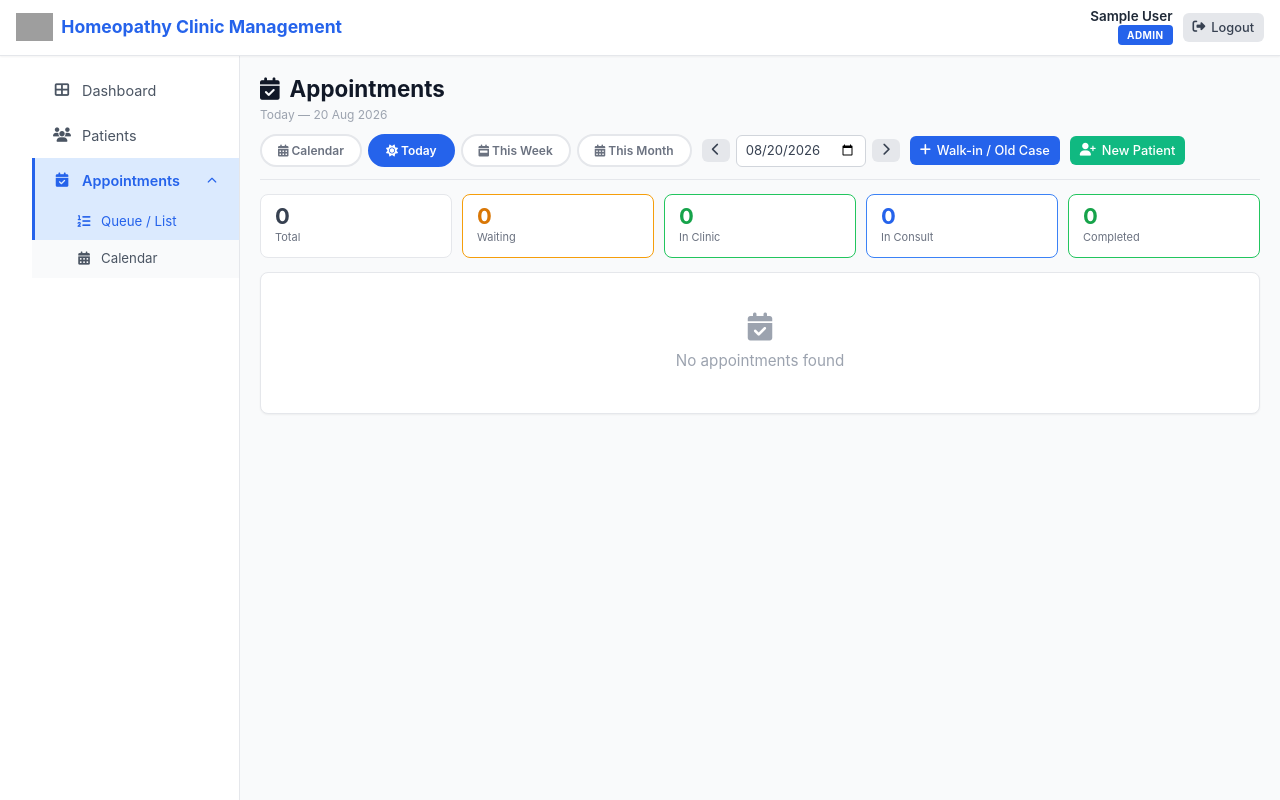
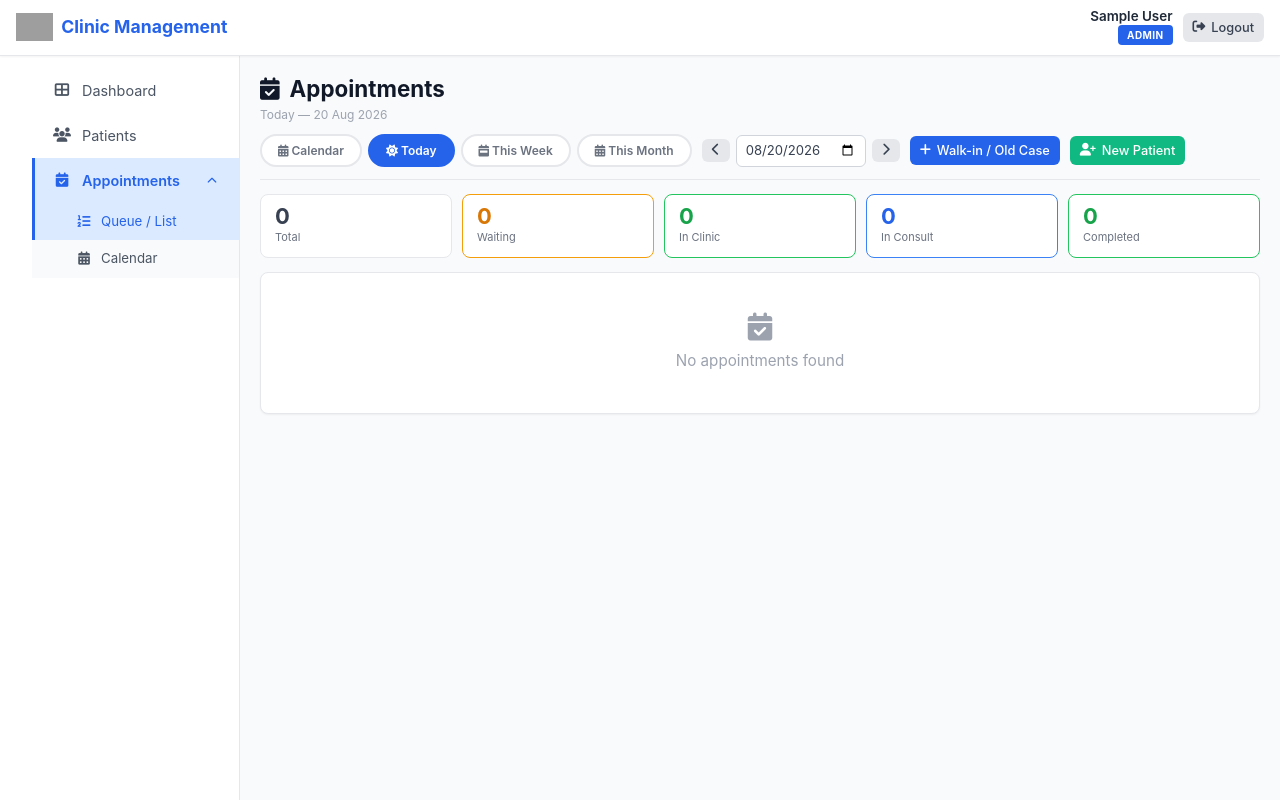
Before and after one commit to silverwebbuzz/ehcli_demo, a PHP site: page /app/queue in a window 1280 px wide. Run offline with PHP 8.4, Linux system fonts and the light colour scheme; the visitor is signed in with stand-in values (Sample User, id 1); data that the repository does not hold is empty; some libraries are stand-ins or nearby versions; grey boxes are pictures that could not be loaded.

Commit message:
rename app to Clinic Management
Co-Authored-By: Claude Opus 5 <noreply@anthropic.com>

```diff
--- a/views/auth/login.php
+++ b/views/auth/login.php
@@ -3,7 +3,7 @@
 <head>
     <meta charset="UTF-8">
     <meta name="viewport" content="width=device-width, initial-scale=1.0">
-    <title>Login - Homeopathy Clinic Management</title>
+    <title>Login - Clinic Management</title>
     <link href="https://cdn.jsdelivr.net/npm/bootstrap@5.3.0/dist/css/bootstrap.min.css" rel="stylesheet">
     <link href="https://cdnjs.cloudflare.com/ajax/libs/font-awesome/6.4.0/css/all.min.css" rel="stylesheet">
      <link rel="manifest" href="/manifest.json">
--- a/views/layout.php
+++ b/views/layout.php
@@ -57,8 +57,8 @@
                     <i class="fas fa-bars"></i>
                 </button>
                 <a href="<?php echo $isAsstDoctor ? '/queue' : '/dashboard'; ?>" class="app-brand">
-                    <img src="/assets/logo/app-logo.svg" alt="Homeopathy Clinic Management" class="app-brand-logo">
-                    <span>Homeopathy Clinic Management</span>
+                    <img src="/assets/logo/app-logo.svg" alt="Clinic Management" class="app-brand-logo">
+                    <span>Clinic Management</span>
                 </a>
             </div>
 
```
